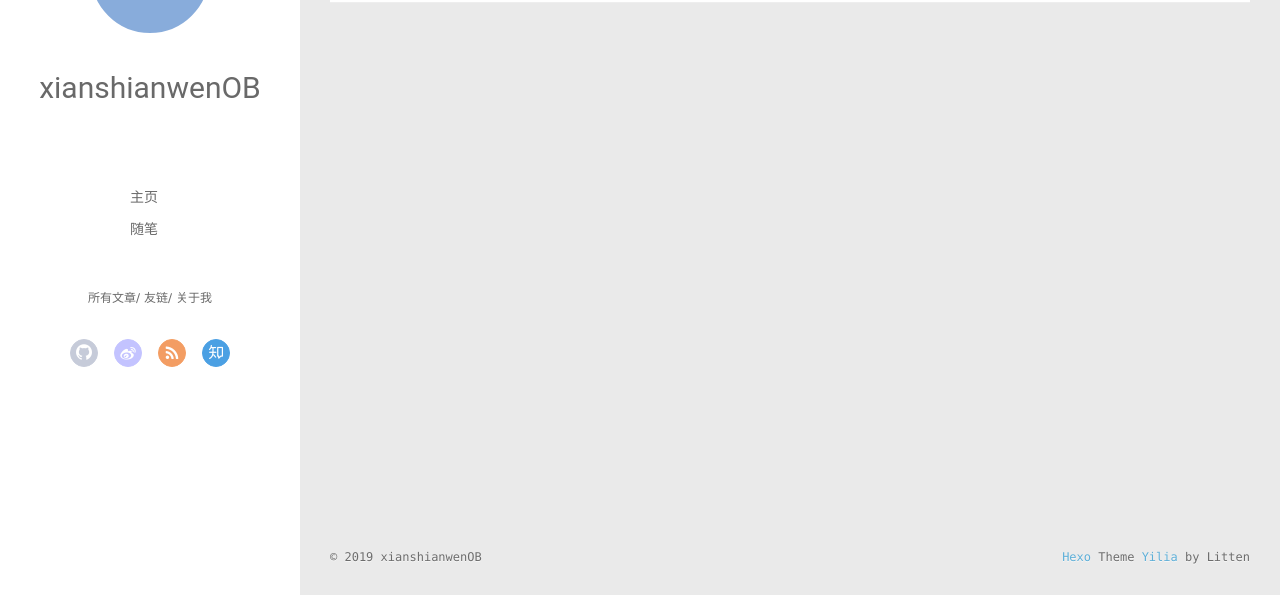
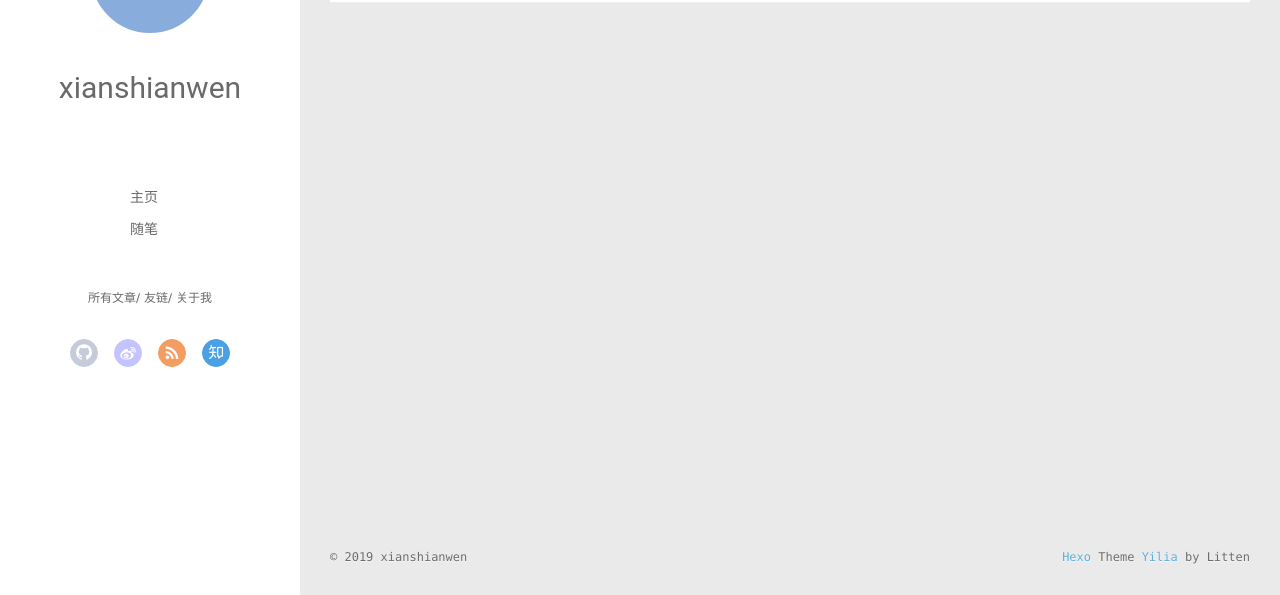
Before and after one commit to xianshianwen/xianshianwen.github.io, a plain HTML site: page archives/index.html in a window 1280 px wide. Shown: the part 202-797 px from the top of the page. Drawn offline with Linux system fonts and the light colour scheme; no server answers.

Commit message:
Site updated: 2019-06-10 23:13:50

```diff
--- a/archives/index.html
+++ b/archives/index.html
@@ -46,7 +46,7 @@
 			<img src class="js-avatar">
 		</a>
 		<hgroup>
-		  <h1 class="header-author"><a href="/">xianshianwenOB</a></h1>
+		  <h1 class="header-author"><a href="/">xianshianwen</a></h1>
 		</hgroup>
 
 
@@ -104,7 +104,7 @@
 				<img src class="js-avatar">
 			</div>
 			<hgroup>
-			  <h1 class="header-author js-header-author">xianshianwenOB</h1>
+			  <h1 class="header-author js-header-author">xianshianwen</h1>
 			</hgroup>
 
 
@@ -229,7 +229,7 @@
   <div class="outer">
     <div id="footer-info">
     	<div class="footer-left">
-    		&copy; 2019 xianshianwenOB
+    		&copy; 2019 xianshianwen
     	</div>
       	<div class="footer-right">
       		<a href="http://hexo.io/" target="_blank">Hexo</a>  Theme <a href="https://github.com/litten/hexo-theme-yilia" target="_blank">Yilia</a> by Litten
```
Also changed, not shown: 2019/06/10/hello-world/index.html (+3 -3 lines), 2019/06/10/我的第一篇博客/index.html (+3 -3 lines), archives/2019/06/index.html (+3 -3 lines), archives/2019/index.html (+3 -3 lines), index.html (+3 -3 lines).
